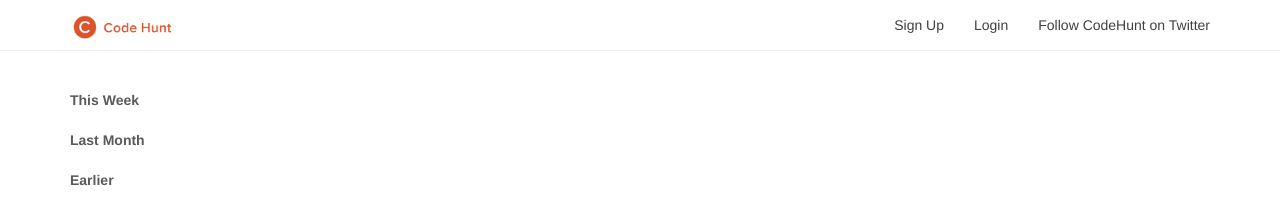
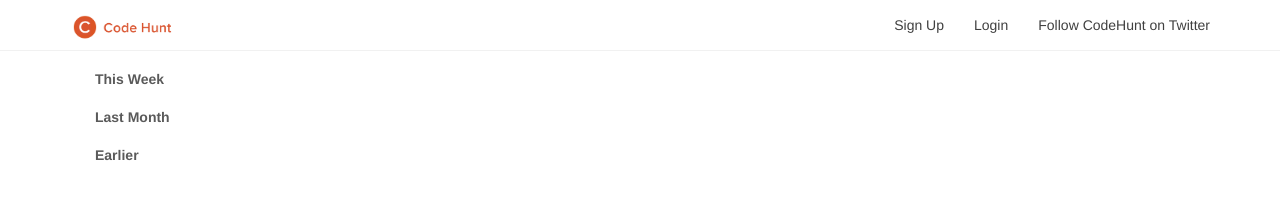
Before and after one commit to Matteobikk90/Project3, a plain HTML site: page codehunt/front-end/index.html in a window 1280 px wide. Drawn offline with nearby package versions, Linux system fonts and the light colour scheme.

```diff
--- a/codehunt/front-end/css/style.css
+++ b/codehunt/front-end/css/style.css
@@ -38,9 +38,12 @@
   color: #5a5a5a;
 }
 
-#posts i {
+#timeTitle {
   font-weight: bold;
   color: #5a5a5a;
+  margin-top: 20px;
+  margin-left: 25px;
+  margin-bottom: 10px;
 }
 
 a {
--- a/codehunt/front-end/index.html
+++ b/codehunt/front-end/index.html
@@ -124,18 +124,12 @@
   <!-- This div needs to be dynamic to show the week -->
   <section id="posts">
     <!-- <i style="font-weight: bold"> POSTS</i> -->
-    <br>
-      <div class="posts"></div>
-    <br>
-    <i> This Week</i><br>
-      <div class="weekposts"></div>
-    <br>
-    <i> Last Month</i><br>
-      <div class="monthposts"></div>
-    <br>
-    <i>Earlier</i><br>
-      <div class="earlierposts"></div>
-    <br>
+    <p id="timeTitle">This Week</p>
+    <div class="weekposts"></div>
+    <p id="timeTitle">Last Month</p>
+    <div class="monthposts"></div>
+    <p id="timeTitle">Earlier</p>
+    <div class="earlierposts"></div>
   </section>
 </div>
   </main>
--- a/codehunt/front-end/js/app.js
+++ b/codehunt/front-end/js/app.js
@@ -144,20 +144,11 @@
 
   console.log(post);
 
-   // $(".posts").prepend("<div class='post-tile'><h2><a href='" + post.url + "'>" + post.title + "</a></h2><p>" + post.description + "</p>" + "<p>" + post.category + "</p>" + "<p>" + post.language + "</p>" + "<br><a data-id='"+post._id+"' class='delete' href='#'>Delete</a> | <a href='#' class='edit' data-id='"+post._id+"'>Edit</a><br><a href='/profile.html'>" + post.user.local.username + "</a></div>");
-   // console.log(post);
-   // console.log(post.created_at);
    var n=Date.now();
    var d=new Date(Date.now())
    var c=new Date(post.created_at)
-   // console.log(d)
-   // console.log(c)
 
-   /////////////////////////////////////////////////
-   // TAKE OFF THE *10 FOR THE DATE TO BE CORRECT //
-   /////////////////////////////////////////////////
-
-   var i = (d-c)/24/60/60/1000*10
+   var i = (d-c)/24/60/60/1000
 
    console.log(i)
 
@@ -174,9 +165,8 @@
 
    } else {
     $(".monthposts").prepend("<div class='post-tile'><div class='row'><div class='col-md-10 mainPostDiv'><h5>" + post.category + "</h5><h5>" + post.language + "</h5>" + "<h2><a href='//" + post.url + "'>" + post.title + "</a></h2><p>" + post.description + "</p>" + "</div><div class='col-md-2 subPostDiv'><a data-id='"+post._id+"' class='delete' href='#'>Delete</a> | <a href='#' class='edit' data-id='"+post._id+"'>Edit</a><br><a class='likePost' href='#' id='" + post._id + "likeButton' data-id='"+post._id+"'>Like</a> <a class='dislikePost' href='#' id='" + post._id + "dislikeButton' data-id='"+post._id+"'>Dislike</a><br>" + "<a href='/profile.html'>" + post.user.local.username + "</a><br><a href='https://twitter.com/intent/tweet?via=CodeHunt" + text + "'>Tweet this page with a Pop-Up</a><p id='" + post._id + "likeCount'>" + post.userLikes.length +  "</p></div></div></div>");}
- });
-}
-
+ })
+};
 
 function likePost() {
   var id = $(this).data().id;
```
